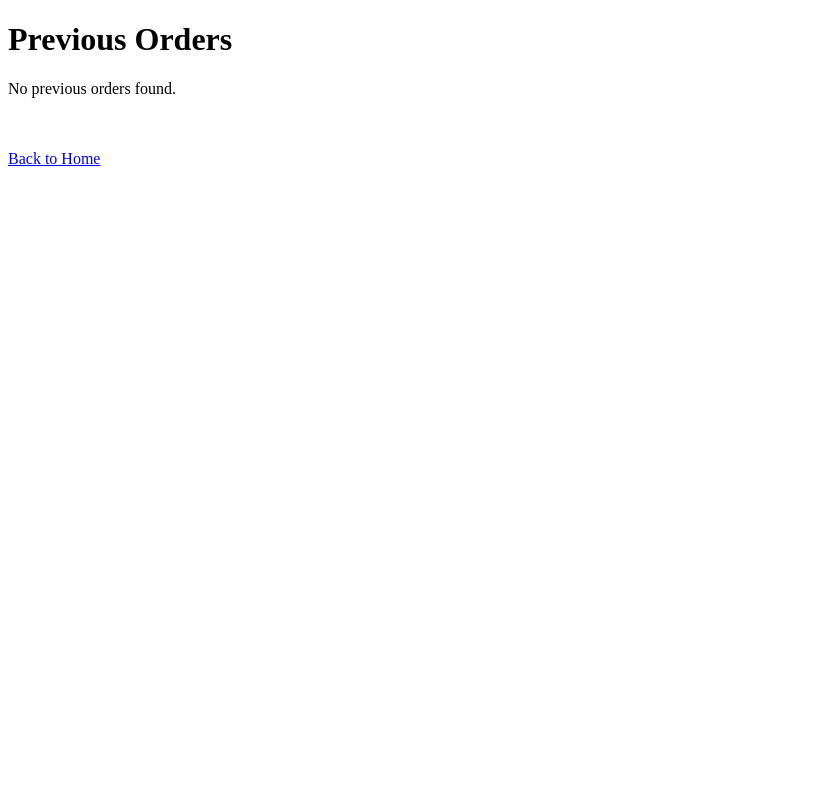
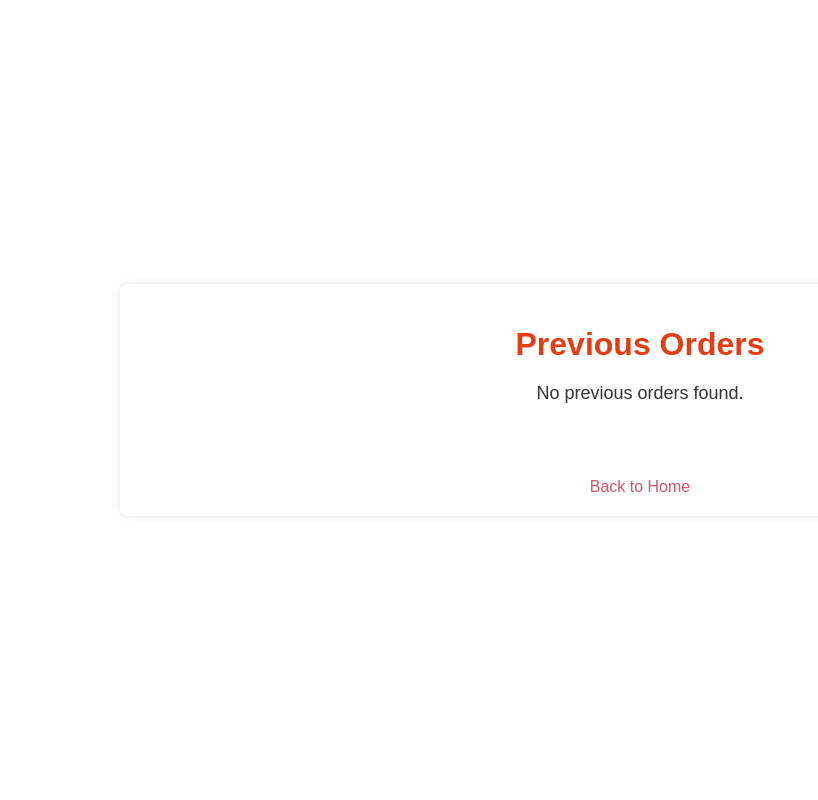
Before and after one commit to Chaitanya2004kabra/Grocery-Store-App, a Flask app: page /previous_orders in a window 1280 px wide. Shown: the whole page, without its empty margins (0-818 px from the left). Run offline with Flask 3, Linux system fonts and the light colour scheme; the visitor is signed in with stand-in values (Sample User, id 1); data comes from the database, SQL or seed files in the repository; data that the repository does not hold is empty.

Commit message:
Update previous_orders.html
css

```diff
--- a/templates/previous_orders.html
+++ b/templates/previous_orders.html
@@ -3,30 +3,67 @@
 <head>
     <title>Previous Orders</title>
     <style>
+        body {
+            font-family: 'Arial', sans-serif;
+            background-color: #EBE9EI; /* Light background color */
+            margin: 0;
+            padding: 0;
+            display: flex;
+            justify-content: center;
+            align-items: center;
+            height: 100vh;
+        }
+        .container {
+            width: 80%;
+            max-width: 1000px; /* Limit the width for larger screens */
+            padding: 20px;
+            background-color: #FFFFFF; /* White background for the container */
+            box-shadow: 0 0 10px rgba(0, 0, 0, 0.1);
+            border-radius: 8px;
+            text-align: center;
+        }
+        h1 {
+            color: #E43D12; /* Heading color */
+            margin-bottom: 20px;
+        }
+        h2 {
+            color: #D6536D; /* Subheading color */
+            margin-bottom: 15px;
+        }
         table {
             width: 100%;
             border-collapse: collapse;
+            margin-bottom: 30px;
         }
-
         table, th, td {
-            border: 1px solid black;
+            border: 1px solid #cccccc; /* Light border color */
         }
-
         th, td {
             padding: 15px;
             text-align: left;
         }
-
         th {
-            background-color: #f2f2f2;
+            background-color: #FFA2B6; /* Header background color */
+            color: #FFFFFF; /* Header text color */
         }
-
-        .order-table {
-            margin-bottom: 30px;
+        p {
+            font-size: 18px;
+            color: #333333;
+        }
+        a {
+            text-decoration: none;
+            color: #D6536D; /* Link color */
+            font-size: 16px;
+            display: inline-block;
+            margin-top: 20px;
+        }
+        a:hover {
+            color: #E43D12; /* Link hover color */
         }
     </style>
 </head>
 <body>
+    <div class="container">
         <h1>Previous Orders</h1>
         {% if orders %}
             {% set current_order_date = None %}
@@ -51,5 +88,6 @@
         {% endif %}
         <br><br>
         <a href="{{ url_for('home') }}">Back to Home</a>
+    </div>
 </body>
 </html>
```
Lines whose indentation alone changed are shown as unchanged.
